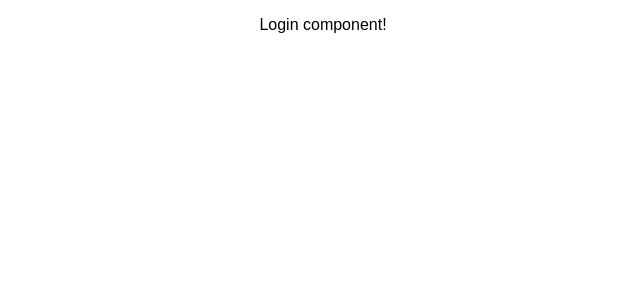
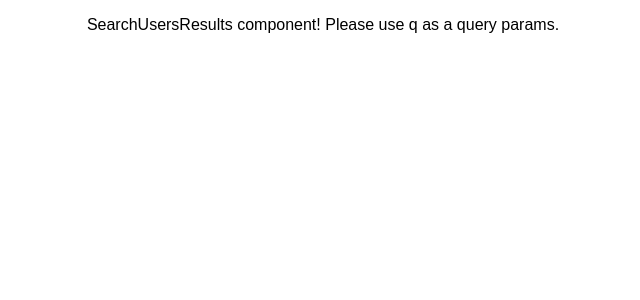
Before and after one commit to CesarBetan/zenwherk-admin-app, a React (Create React App) app: page /search_users in a window 1280 px wide. Before the commit this address led to /. Shown: the top 300 px of the page, without its empty margins (317-957 px from the left). Built offline with nearby package versions, Linux system fonts and the light colour scheme.

Commit message:
Add search users request

```diff
--- a/src/App.js
+++ b/src/App.js
@@ -8,6 +8,7 @@ import EditPlace from './components/EditPlace';
 import Place from './components/Place';
 import SearchResults from './components/SearchResults';
 import ChangeRequest from './components/ChangeRequest';
+import SearchUsersResults from './components/SearchUsersResults';
 
 class App extends Component {
     render() {
@@ -21,6 +22,7 @@ class App extends Component {
                         <Route path="/place/:id/edit" component={EditPlace}/>
                         <Route path="/place/:id" component={Place}/>
                         <Route path="/search_place" component={SearchResults}/>
+                        <Route path="/search_users" component={SearchUsersResults}/>
                         <Route path="/change_request/:id" component={ChangeRequest}/>
                         <Redirect from='*' to='/' />
                     </Switch>
--- /dev/null
+++ b/src/components/SearchUsersResults/SearchUsersResults.js
@@ -0,0 +1,23 @@
+import React, { Component } from 'react';
+import './SearchUsersResults.css';
+import queryString from 'query-string';
+
+class SearchUsersResults extends Component {
+
+    renderQueryParams(){
+        const parsed = queryString.parse(this.props.location.search);
+        if(typeof parsed.q === 'string' && parsed.q.trim().length > 0) {
+            return <span>Query params: { parsed.q }</span>
+        }
+        return "";
+    }
+
+    render() {
+
+        return (
+            <p>SearchUsersResults component! Please use q as a query params. {this.renderQueryParams()}</p>
+        );
+    }
+}
+
+export default SearchUsersResults;
--- /dev/null
+++ b/src/components/SearchUsersResults/index.js
@@ -0,0 +1,2 @@
+import SearchUsersResults from './SearchUsersResults';
+export default SearchUsersResults;
```
Also changed, not shown: src/components/SearchUsersResults/SearchUsersResults.css (added).
